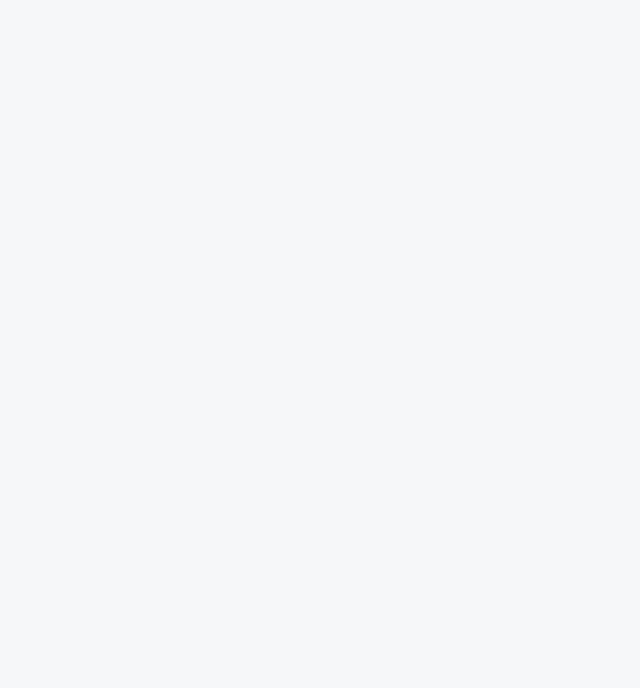
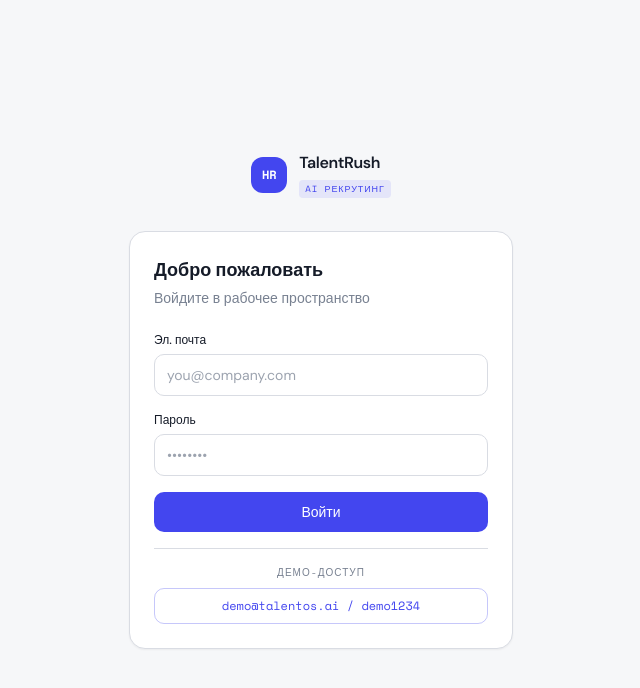
Before and after one commit to ysamalov/talentos, a Next.js app in the folder frontend/: page /login in a window 1280 px wide. Before the commit this address had no page. Shown: the top 688 px of the page, without its empty margins (319-959 px from the left). Built offline with nearby package versions, Linux system fonts and the light colour scheme.

Commit message:
check errors

```diff
--- a/frontend/src/app/(auth)/login/page.tsx
+++ b/frontend/src/app/(auth)/login/page.tsx
@@ -1,2 +1,100 @@
-import { redirect } from "next/navigation";
-export default function LoginPage() { redirect("/dashboard"); }
+"use client";
+import { useState } from "react";
+import { useRouter } from "next/navigation";
+import { authApi } from "@/lib/api";
+import { useAuthStore } from "@/store/auth";
+
+export default function LoginPage() {
+  const router = useRouter();
+  const { setAuth } = useAuthStore();
+  const [email, setEmail] = useState("");
+  const [password, setPassword] = useState("");
+  const [loading, setLoading] = useState(false);
+  const [error, setError] = useState("");
+
+  const handleSubmit = async (e: React.FormEvent) => {
+    e.preventDefault();
+    setLoading(true);
+    setError("");
+    try {
+      const res = await authApi.login(email, password);
+      const { access_token } = res.data;
+      // Fetch user info
+      const { default: axios } = await import("axios");
+      const API_URL = process.env.NEXT_PUBLIC_API_URL ?? "";
+      const meRes = await axios.get(`${API_URL}/api/v1/auth/me`, {
+        headers: { Authorization: `Bearer ${access_token}` },
+      });
+      setAuth(meRes.data, access_token);
+      router.push("/dashboard");
+    } catch {
+      setError("Неверный email или пароль");
+    } finally {
+      setLoading(false);
+    }
+  };
+
+  const fillDemo = () => {
+    setEmail("demo@talentos.ai");
+    setPassword("demo1234");
+  };
+
+  return (
+    <div className="min-h-screen flex items-center justify-center bg-[hsl(var(--background))] px-4">
+      <div className="w-full max-w-sm">
+        {/* Logo */}
+        <div className="flex items-center gap-3 mb-8 justify-center">
+          <div className="w-9 h-9 rounded-xl bg-[hsl(var(--primary))] flex items-center justify-center">
+            <span className="font-mono text-xs font-bold text-white">HR</span>
+          </div>
+          <div>
+            <div className="font-semibold text-base tracking-tight">TalentRush</div>
+            <div className="text-[9px] font-mono bg-[hsl(var(--primary)/0.1)] text-[hsl(var(--primary))] px-1.5 py-0.5 rounded inline-block tracking-widest">AI РЕКРУТИНГ</div>
+          </div>
+        </div>
+
+        <div className="bg-white border border-[hsl(var(--border))] rounded-2xl p-6 shadow-sm">
+          <h1 className="text-lg font-semibold mb-1">Добро пожаловать</h1>
+          <p className="text-sm text-[hsl(var(--muted-foreground))] mb-6">Войдите в рабочее пространство</p>
+
+          <form onSubmit={handleSubmit} className="space-y-4">
+            <div>
+              <label className="text-xs font-medium text-[hsl(var(--foreground))] block mb-1.5">Эл. почта</label>
+              <input
+                type="email" value={email} onChange={(e) => setEmail(e.target.value)} required
+                className="w-full border border-[hsl(var(--border))] rounded-lg px-3 py-2.5 text-sm outline-none focus:ring-2 focus:ring-[hsl(var(--primary)/0.3)] focus:border-[hsl(var(--primary))] transition-all"
+                placeholder="you@company.com"
+              />
+            </div>
+            <div>
+              <label className="text-xs font-medium text-[hsl(var(--foreground))] block mb-1.5">Пароль</label>
+              <input
+                type="password" value={password} onChange={(e) => setPassword(e.target.value)} required
+                className="w-full border border-[hsl(var(--border))] rounded-lg px-3 py-2.5 text-sm outline-none focus:ring-2 focus:ring-[hsl(var(--primary)/0.3)] focus:border-[hsl(var(--primary))] transition-all"
+                placeholder="••••••••"
+              />
+            </div>
+
+            {error && (
+              <div className="text-xs text-red-600 bg-red-50 border border-red-200 rounded-lg px-3 py-2">{error}</div>
+            )}
+
+            <button
+              type="submit" disabled={loading}
+              className="w-full bg-[hsl(var(--primary))] text-white rounded-lg py-2.5 text-sm font-medium hover:opacity-90 transition-opacity disabled:opacity-60"
+            >
+              {loading ? "Вход..." : "Войти"}
+            </button>
+          </form>
+
+          <div className="mt-4 pt-4 border-t border-[hsl(var(--border))]">
+            <div className="text-[10px] font-mono text-[hsl(var(--muted-foreground))] text-center mb-2 uppercase tracking-widest">Демо-доступ</div>
+            <button onClick={fillDemo} className="w-full text-xs text-[hsl(var(--primary))] border border-[hsl(var(--primary)/0.3)] rounded-lg py-2 hover:bg-[hsl(var(--primary)/0.05)] transition-colors font-mono">
+              demo@talentos.ai / demo1234
+            </button>
+          </div>
+        </div>
+      </div>
+    </div>
+  );
+}
--- a/frontend/src/app/page.tsx
+++ b/frontend/src/app/page.tsx
@@ -1,5 +1,2 @@
 import { redirect } from "next/navigation";
-
-export default function RootPage() {
-  redirect("/dashboard");
-}
+export default function RootPage() { redirect("/dashboard"); }
--- a/frontend/src/components/layout/AppShell.tsx
+++ b/frontend/src/components/layout/AppShell.tsx
@@ -1,13 +1,14 @@
 "use client";
-import { useState } from "react";
+import { useState, useEffect } from "react";
 import Link from "next/link";
-import { usePathname } from "next/navigation";
+import { usePathname, useRouter } from "next/navigation";
 import { motion, AnimatePresence } from "framer-motion";
 import { useAuthStore } from "@/store/auth";
+import { authApi } from "@/lib/api";
 import {
   LayoutDashboard, Briefcase, Users, GitBranch,
   Bot, BarChart3, ClipboardList, TrendingUp,
-  Bell, Settings, Menu, X,
+  Bell, Settings, Menu, X, LogOut,
 } from "lucide-react";
 
 interface NavItem {
@@ -38,7 +39,14 @@
 
 function SidebarContent({ onNavClick }: { onNavClick?: () => void }) {
   const pathname = usePathname();
-  const { user } = useAuthStore();
+  const router = useRouter();
+  const { user, logout } = useAuthStore();
+
+  const handleLogout = () => {
+    logout();
+    router.push("/login");
+  };
+
   return (
     <div className="flex flex-col h-full bg-white border-r border-[hsl(var(--border))]">
       <div className="px-5 py-4 border-b border-[hsl(var(--border))] flex items-center gap-3">
@@ -87,9 +95,12 @@
           </div>
           <div className="flex-1 min-w-0">
             <div className="text-xs font-medium truncate text-[hsl(var(--foreground))]">{user?.full_name ?? "Гость"}</div>
-            <div className="text-[10px] text-[hsl(var(--muted-foreground))] font-mono uppercase tracking-wider">{user?.role ?? "recruiter"}</div>
+            <div className="text-[10px] text-[hsl(var(--muted-foreground))] font-mono uppercase tracking-wider">{user?.role ?? ""}</div>
           </div>
-
+          <button onClick={handleLogout} title="Выйти"
+            className="w-6 h-6 flex items-center justify-center rounded text-[hsl(var(--muted-foreground))] hover:text-red-500 transition-colors flex-shrink-0">
+            <LogOut size={13} />
+          </button>
         </div>
       </div>
     </div>
@@ -98,8 +109,39 @@
 
 export function AppShell({ children }: { children: React.ReactNode }) {
   const pathname = usePathname();
+  const router = useRouter();
   const [sidebarOpen, setSidebarOpen] = useState(false);
+  const { token, user, setAuth } = useAuthStore();
+  const [checking, setChecking] = useState(true);
+
+  useEffect(() => {
+    const storedToken = localStorage.getItem("token");
+    if (!storedToken) {
+      router.replace("/login");
+      return;
+    }
+    if (user) { setChecking(false); return; }
+    // Validate token by fetching /me
+    authApi.me()
+      .then((res) => {
+        setAuth(res.data, storedToken);
+        setChecking(false);
+      })
+      .catch(() => {
+        localStorage.removeItem("token");
+        router.replace("/login");
+      });
+  }, []);
+
   const currentLabel = NAV.flatMap((s) => s.items).find((i) => pathname.startsWith(i.href))?.label ?? "TalentRush";
+
+  if (checking) {
+    return (
+      <div className="min-h-screen flex items-center justify-center bg-[hsl(var(--background))]">
+        <div className="text-sm text-[hsl(var(--muted-foreground))] font-mono animate-pulse">Загрузка...</div>
+      </div>
+    );
+  }
 
   return (
     <div className="flex h-screen overflow-hidden bg-[hsl(var(--background))]">
--- a/frontend/src/lib/api.ts
+++ b/frontend/src/lib/api.ts
@@ -7,10 +7,39 @@
   headers: { "Content-Type": "application/json" },
 });
 
+// Attach token from localStorage on every request
+apiClient.interceptors.request.use((config) => {
+  if (typeof window !== "undefined") {
+    const token = localStorage.getItem("token");
+    if (token) config.headers.Authorization = `Bearer ${token}`;
+  }
+  return config;
+});
 
+// Redirect to login on 401
+apiClient.interceptors.response.use(
+  (r) => r,
+  (error) => {
+    if (error.response?.status === 401 && typeof window !== "undefined") {
+      localStorage.removeItem("token");
+      window.location.href = "/login";
+    }
+    return Promise.reject(error);
+  }
+);
 
-
-
+// ─── Auth ─────────────────────────────────────────────────────────────────────
+export const authApi = {
+  login: (email: string, password: string) => {
+    const form = new URLSearchParams();
+    form.append("username", email);
+    form.append("password", password);
+    return axios.post(`${API_URL}/api/v1/auth/login`, form, {
+      headers: { "Content-Type": "application/x-www-form-urlencoded" },
+    });
+  },
+  me: () => apiClient.get("/auth/me"),
+};
 
 // ─── Vacancies ────────────────────────────────────────────────────────────────
 export const vacanciesApi = {
@@ -58,13 +87,14 @@
 
 // ─── Analytics ────────────────────────────────────────────────────────────────
 export const analyticsApi = {
+  overview: () => apiClient.get("/analytics/overview"),
   funnel: () => apiClient.get("/analytics/funnel"),
-  overview: () => apiClient.get("/analytics/overview"),
 };
 
 // ─── Onboarding ───────────────────────────────────────────────────────────────
 export const onboardingApi = {
-  generate: (data: { candidate_id: string; vacancy_id: string; start_date?: string }) =>
+  list: () => apiClient.get("/onboarding"),
+  generate: (data: { candidate_id: string; vacancy_id: string }) =>
     apiClient.post("/onboarding/generate", data),
   generateIDP: (data: { candidate_id: string; vacancy_id: string; current_role: string; target_role: string }) =>
     apiClient.post("/onboarding/idp/generate", data),
--- a/frontend/src/store/auth.ts
+++ b/frontend/src/store/auth.ts
@@ -3,8 +3,22 @@
 interface User {
   id: string; email: string; full_name: string; role: string; company_id: string;
 }
-interface AuthState { user: User; }
+interface AuthState {
+  user: User | null;
+  token: string | null;
+  setAuth: (user: User, token: string) => void;
+  logout: () => void;
+}
 
-export const useAuthStore = create<AuthState>()(() => ({
-  user: { id: "1", email: "admin@talentos.ai", full_name: "Администратор", role: "recruiter", company_id: "1" },
+export const useAuthStore = create<AuthState>()((set) => ({
+  user: null,
+  token: typeof window !== "undefined" ? localStorage.getItem("token") : null,
+  setAuth: (user, token) => {
+    localStorage.setItem("token", token);
+    set({ user, token });
+  },
+  logout: () => {
+    localStorage.removeItem("token");
+    set({ user: null, token: null });
+  },
 }));
```
